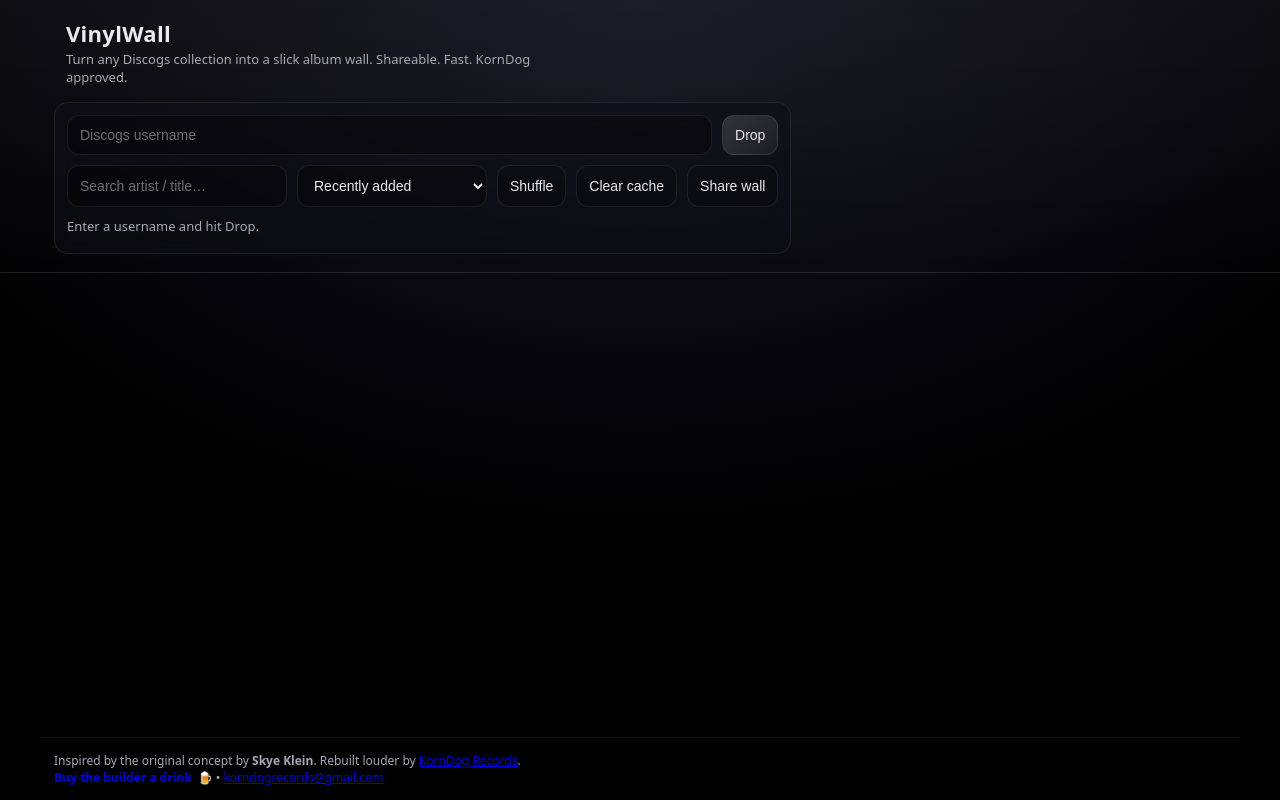
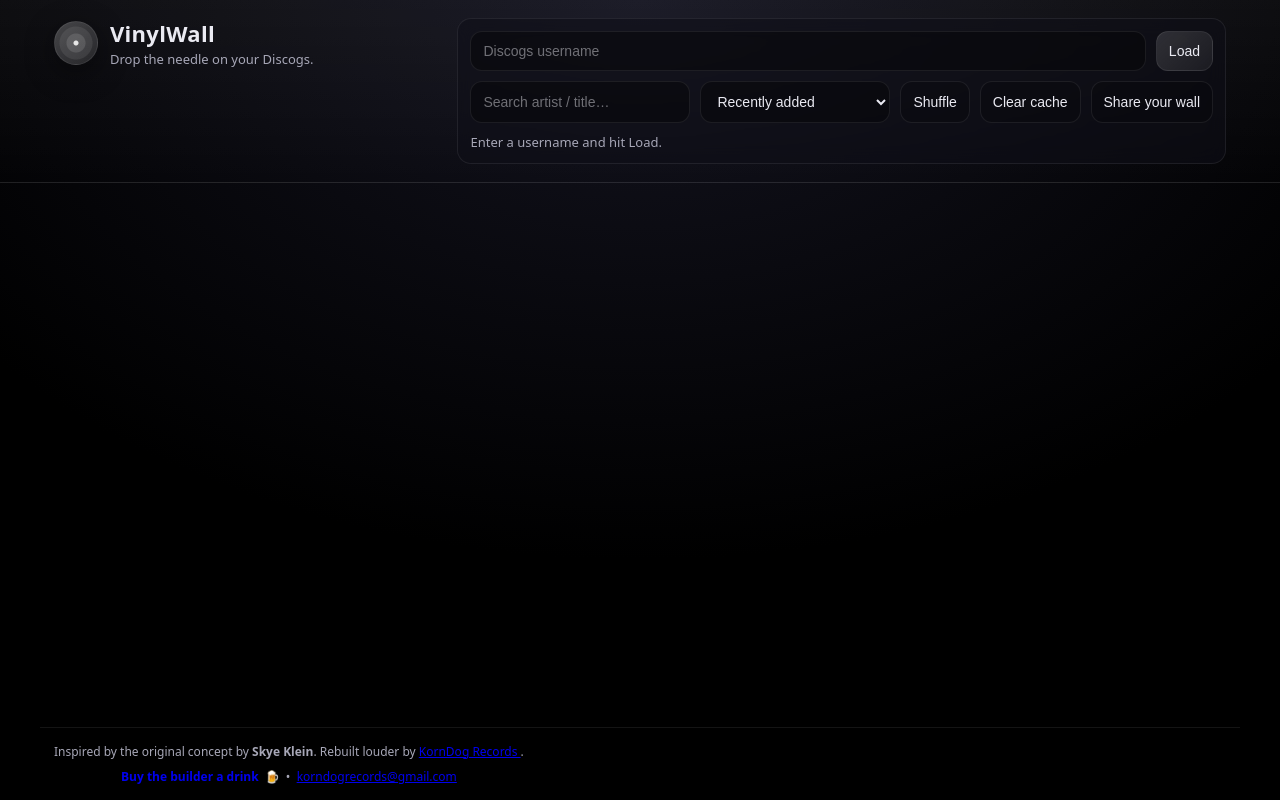
Before and after one commit to KornDog0804/discovers-better-, a website built with Vite: page index.html in a window 1280 px wide. Built offline with nearby package versions, Linux system fonts and the light colour scheme.

Commit message:
Update index.html

```diff
--- a/index.html
+++ b/index.html
@@ -3,36 +3,41 @@
   <head>
     <meta charset="UTF-8" />
     <meta name="viewport" content="width=device-width, initial-scale=1.0" />
-    <title>VinylWall</title>
+    <title>VinylWall — KornDog</title>
   </head>
 
   <body>
     <div id="app">
-      <header class="hero vinylwall-hero">
+      <header class="hero">
         <div class="hero-inner">
-          <div class="brand vinylwall-brand">
-            <!-- Vinyl logo (CSS draws it) -->
-            <div class="vinyl-logo" aria-hidden="true">
-              <span class="vinyl-label"></span>
-              <span class="vinyl-hole"></span>
-            </div>
+          <div class="brand">
+            <!-- Vinyl logo -->
+            <div class="logo" aria-hidden="true"></div>
 
-            <div class="brand-copy">
-              <h1 class="brand-title">VinylWall</h1>
-              <p class="sub brand-sub">
-                Turn any Discogs collection into a slick album wall. Shareable. Fast. KornDog approved.
-              </p>
+            <div class="brand-text">
+              <h1>VinylWall</h1>
+              <p class="sub">Drop the needle on your Discogs.</p>
             </div>
           </div>
 
-          <div class="controls vinylwall-controls">
+          <div class="controls">
             <div class="row">
-              <input id="username" type="text" placeholder="Discogs username" autocomplete="off" />
-              <button id="go">Drop</button>
+              <input
+                id="username"
+                type="text"
+                placeholder="Discogs username"
+                autocomplete="off"
+              />
+              <button id="go">Load</button>
             </div>
 
             <div class="row">
-              <input id="search" type="text" placeholder="Search artist / title…" autocomplete="off" />
+              <input
+                id="search"
+                type="text"
+                placeholder="Search artist / title…"
+                autocomplete="off"
+              />
               <select id="sort">
                 <option value="added_desc">Recently added</option>
                 <option value="artist_asc">Artist A → Z</option>
@@ -43,16 +48,13 @@
 
               <button id="shuffle" class="ghost">Shuffle</button>
               <button id="clear" class="ghost">Clear cache</button>
-              <button id="shareWall" class="ghost">Share wall</button>
+              <button id="shareWall" class="ghost">Share your wall</button>
             </div>
 
             <div class="status">
-              <span id="statusText">Enter a username and hit Drop.</span>
+              <span id="statusText">Enter a username and hit Load.</span>
               <span id="countText"></span>
             </div>
-
-            <!-- token UI is intentionally gone -->
-            <div class="hint"><span id="tokenHint"></span></div>
           </div>
         </div>
       </header>
@@ -72,20 +74,26 @@
               <div id="modalArtist" class="modal-artist"></div>
               <div id="modalYear" class="modal-year"></div>
               <div id="modalFormat" class="modal-format"></div>
-              <a id="modalLink" class="modal-link" target="_blank" rel="noreferrer">Open on Discogs</a>
+              <a id="modalLink" class="modal-link" target="_blank" rel="noreferrer">
+                Open on Discogs
+              </a>
             </div>
           </div>
         </div>
       </div>
 
-      <footer class="footer vinylwall-footer">
-        <div class="footer-inner">
-          <div class="footer-line">
-            Inspired by the original concept by <strong>Skye Klein</strong>. Rebuilt louder by
-            <a href="https://korndogrecords.com" target="_blank" rel="noopener">KornDog Records</a>.
+      <footer class="footer">
+        <div style="text-align:center; line-height:1.6;">
+          <div>
+            Inspired by the original concept by
+            <strong>Skye Klein</strong>.
+            Rebuilt louder by
+            <a href="https://korndogrecords.com" target="_blank" rel="noopener">
+              KornDog Records
+            </a>.
           </div>
 
-          <div class="footer-line">
+          <div style="margin-top:6px;">
             <a
               id="drinkLink"
               href="https://www.paypal.me/titansrule1215"
@@ -95,13 +103,13 @@
             >
               Buy the builder a drink <span id="beer" aria-hidden="true">🍺</span>
             </a>
-            <span class="dot">•</span>
+            &nbsp;•&nbsp;
             <a href="mailto:korndogrecords@gmail.com">korndogrecords@gmail.com</a>
           </div>
         </div>
       </footer>
 
-      <!-- Toast: hidden by default (NOT visible until click) -->
+      <!-- Toast: NEVER visible unless JS shows it -->
       <span
         id="cheersToast"
         class="cheers-toast"
```
